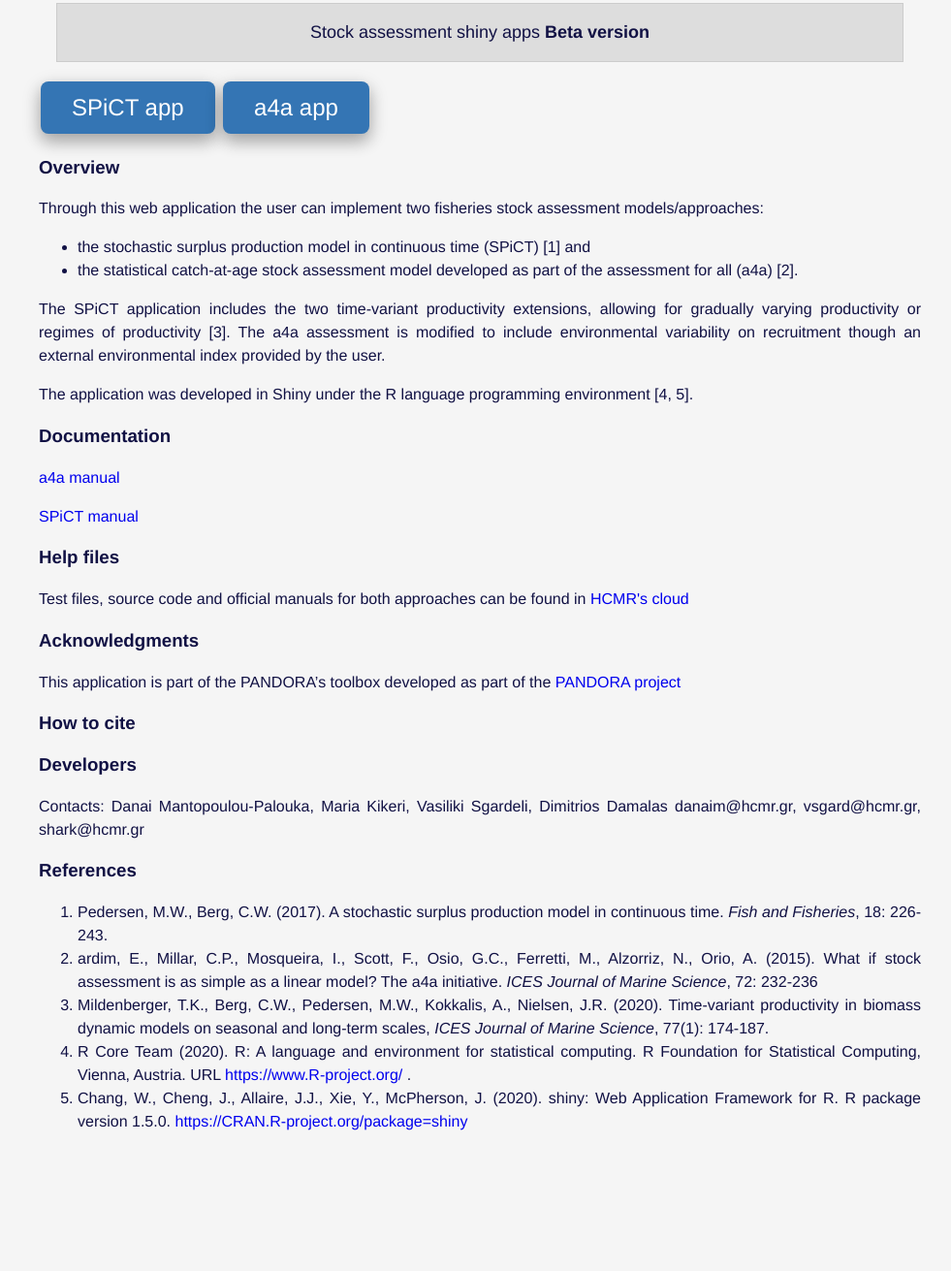
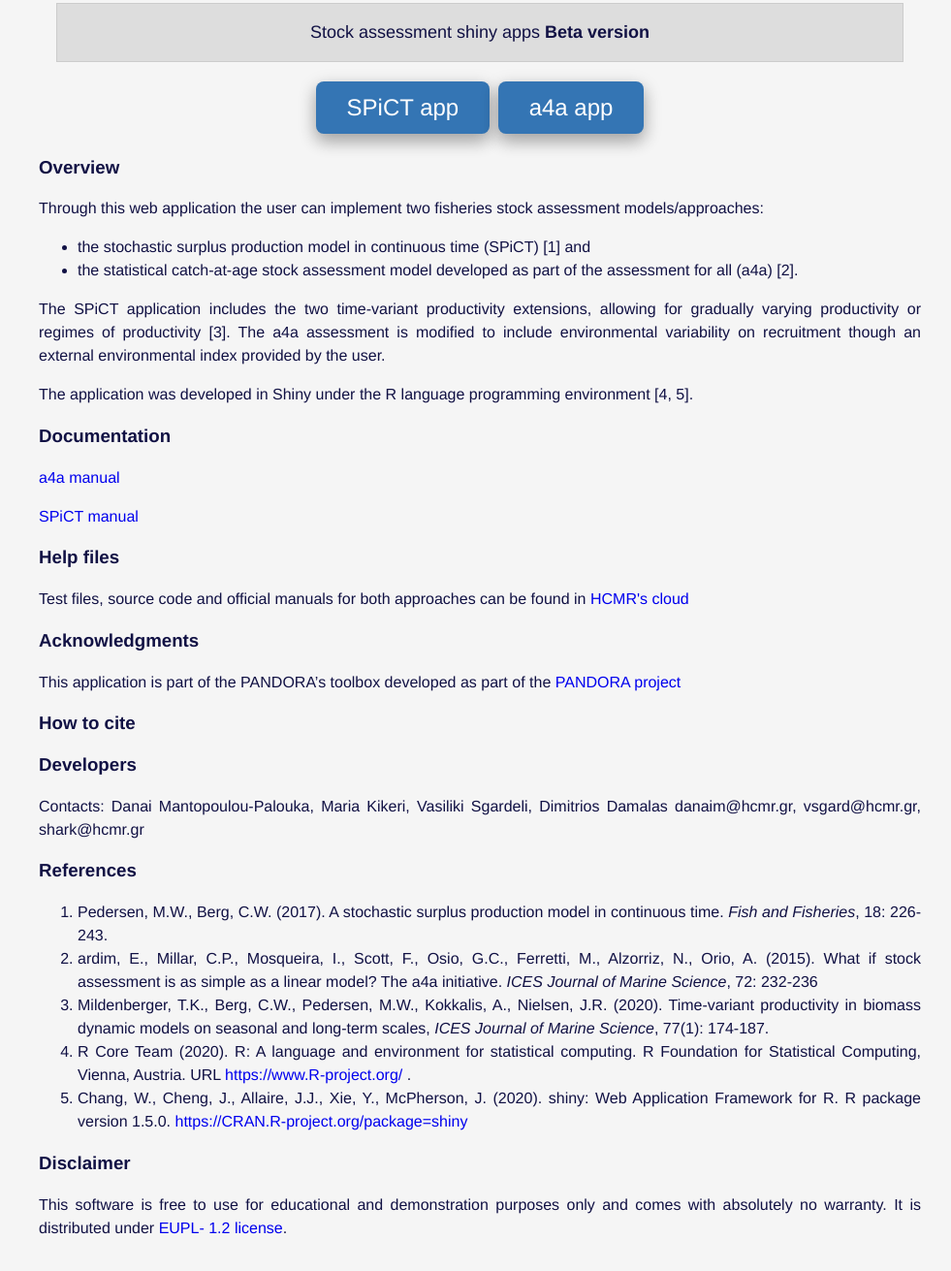
Before and after one commit to danaim/pandora, a plain HTML site: page index.html in a window 1280 px wide. Shown: the part 96-1407 px from the top of the page at 97% size, without its empty margins (145-1126 px from the left). Before the commit the page ends 1297 px from the top, so only its background shows below. Drawn offline with Linux system fonts and the light colour scheme.

Commit message:
more changes to index

```diff
--- a/index.html
+++ b/index.html
@@ -119,8 +119,12 @@
     </div>
     <div id="content">
       <div id="main">
-        <a href="./sample-apps/spict/" class="button">SPiCT app</a>
-        <a href="./sample-apps/a4a/" class="button">a4a app</a>
+
+        <div style = "text-align: center">
+        <a href="./sample-apps/spict/" class="button" align = "left">SPiCT app</a>
+
+        <a href="./sample-apps/a4a/" class="button" align = "right">a4a app</a>
+        </div>
 
         <h3> Overview </h3>
 
@@ -167,6 +171,12 @@ Statistical Computing, Vienna, Austria. URL <a href="https://www.R-project.org/"
 Framework for R. R package version 1.5.0. <a href="https://CRAN.R-project.org/package=shiny">https://CRAN.R-project.org/package=shiny </a> </li>
         </ol>
 
+        <h3> Disclaimer </h3>
+
+        <p> This software is free to use for educational and demonstration purposes
+           only and comes with absolutely no warranty.
+           It is distributed under <a href="https://joinup.ec.europa.eu/collection/eupl/eupl-text-eupl-12">EUPL- 1.2 license</a>.</p>
+
 
       </div>
 
```
